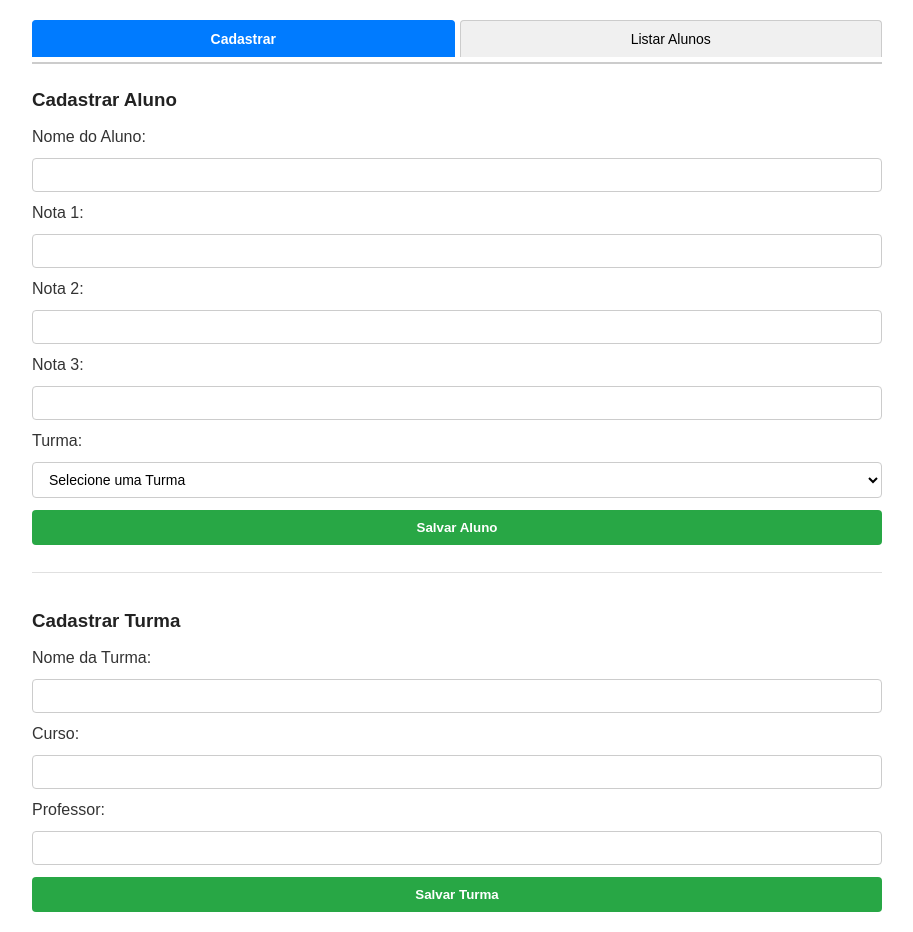
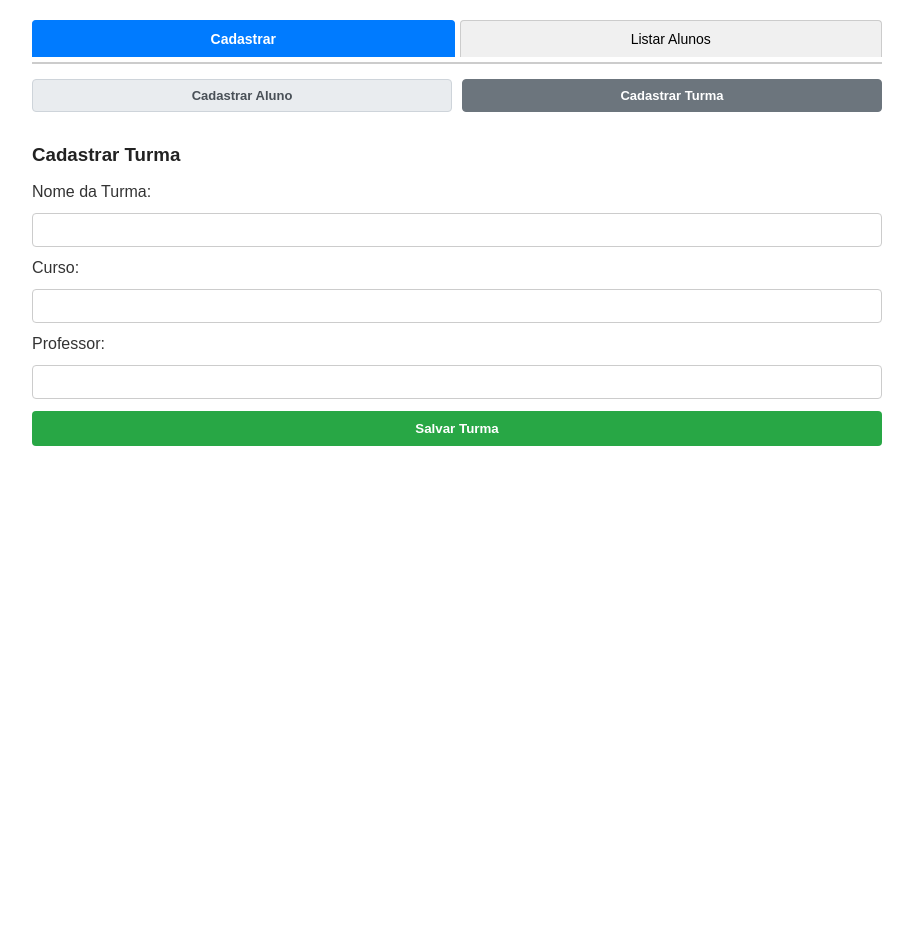
Before and after one commit to AbnerCosta002/POO-project-stackblitz, a website: page index.html in a window 1280 px wide. Both pictures are taken after a click on the button "Salvar Aluno". Shown: the whole page, without its empty margins (183-1096 px from the left). After the commit the page ends 800 px from the top, so only its background shows below. Drawn offline with Linux system fonts and the light colour scheme.

Commit message:
Avaliação 3.0

```diff
--- a/Interface.js
+++ b/Interface.js
@@ -4,24 +4,38 @@ class Interface{
 
     }
     static salvar(listaTurmas) {
+      // 1. Impede o cadastro se não houver nenhuma turma no sistema
+      if (!listaTurmas || listaTurmas.length === 0) {
+        alert('Não é possível cadastrar um aluno sem antes cadastrar pelo menos uma turma!');
+        Interface.alternarSubAba('turma'); // Redireciona automaticamente para o formulário de turma
+        return null;
+      }
+
+      let indexTurma = document.getElementById('Turma').value;
+
+      // 2. Impede o cadastro se nenhuma turma foi selecionada no dropdown
+      if (indexTurma === "") {
+        alert('Por favor, selecione uma turma para vincular o aluno.');
+        return null;
+      }
+
       let nome = document.getElementById('nome').value;
       let n1 = Number(document.getElementById('n1').value);
       let n2 = Number(document.getElementById('n2').value);
       let n3 = Number(document.getElementById('n3').value);
-      let indexTurma = document.getElementById('Turma').value;
 
-      // Obtém o objeto Turma correspondente ao índice selecionado no dropdown
-      let turmaSelecionada = indexTurma !== "" ? listaTurmas[Number(indexTurma)] : null;
+      // Validação dos campos do aluno
+      if (!nome.trim()) {
+        alert('Por favor, informe o nome do aluno.');
+        return null;
+      }
 
-      // Cria o aluno já com a turma vinculada
+  let turmaSelecionada = listaTurmas[Number(indexTurma)];
   let a1 = new Aluno(nome, n1, n2, n3, turmaSelecionada);
   let m = a1.gerarMedia(n1, n2, n3);
   a1.gerarEstado(m);
 
-      // Adiciona o aluno à lista interna da turma, se ela existir
-      if (turmaSelecionada) {
   turmaSelecionada.adicionarAluno(a1);
-      }
 
   alert('Aluno cadastrado com sucesso!');
   return a1;
@@ -109,4 +123,23 @@ class Interface{
       });
     }
 
+    static alternarSubAba(tipo) {
+      const btnAluno = document.getElementById('btn-sub-aluno');
+      const btnTurma = document.getElementById('btn-sub-turma');
+      const subtabAluno = document.getElementById('subtab-aluno');
+      const subtabTurma = document.getElementById('subtab-turma');
+
+      if (tipo === 'aluno') {
+        btnAluno.classList.add('active');
+        btnTurma.classList.remove('active');
+        subtabAluno.classList.add('active');
+        subtabTurma.classList.remove('active');
+      } else {
+        btnTurma.classList.add('active');
+        btnAluno.classList.remove('active');
+        subtabTurma.classList.add('active');
+        subtabAluno.classList.remove('active');
+      }
+    }
+
   }//fim da classe
--- a/index.html
+++ b/index.html
@@ -28,8 +28,19 @@
     <!-- Conteúdo da Aba 1: Cadastrar -->
 <div id="tab-cadastrar" class="tab-content active">
 
+  <!-- Sub-botões de alternância -->
+  <div class="sub-tabs-container">
+    <button id="btn-sub-aluno" class="subtab-button active" onclick="mostrarSubAba('aluno')">
+      Cadastrar Aluno
+    </button>
+    <button id="btn-sub-turma" class="subtab-button" onclick="mostrarSubAba('turma')">
+      Cadastrar Turma
+    </button>
+  </div>
+
+  <!-- Sub-aba: Form Aluno -->
+  <div id="subtab-aluno" class="subtab-content active">
     <h3>Cadastrar Aluno</h3>
-
     Nome do Aluno: <input id="nome" type="text" />
     Nota 1: <input id="n1" type="text" />
     Nota 2: <input id="n2" type="text" />
@@ -39,14 +50,17 @@
       <option value="">Selecione uma Turma</option>
     </select>
     <button onclick="btnSalvar()" class="btn-salvar">Salvar Aluno</button>
+  </div>
 
-      <hr />
-
+  <!-- Sub-aba: Form Turma -->
+  <div id="subtab-turma" class="subtab-content">
     <h3>Cadastrar Turma</h3>
     Nome da Turma: <input id="nomeT" type="text" />
     Curso: <input id="curso" type="text" />
     Professor: <input id="prof" type="text" />
     <button onclick="btnSalvarTurma()" class="btn-salvar">Salvar Turma</button>
+  </div>
+
 </div>
 
     <!-- Conteúdo da Aba 2: Listar -->
--- a/main.js
+++ b/main.js
@@ -33,16 +33,27 @@ function editarAluno(index) {
   }
 
   function btnSalvar() {
+    // Validação prévia de existência de turmas
+    if (listaTurmas.length === 0) {
+      alert('Cadastre pelo menos uma turma antes de cadastrar ou editar alunos!');
+      Interface.alternarSubAba('turma');
+      return;
+    }
+
+    let indexTurma = document.getElementById('Turma').value;
+    if (indexTurma === "") {
+      alert('Por favor, selecione uma turma!');
+      return;
+    }
+
     let nome = document.getElementById('nome').value;
     let n1 = Number(document.getElementById('n1').value);
     let n2 = Number(document.getElementById('n2').value);
     let n3 = Number(document.getElementById('n3').value);
-    let indexTurma = document.getElementById('Turma').value;
-
-    let turmaSelecionada = indexTurma !== "" ? listaTurmas[indexTurma] : null;
+    let turmaSelecionada = listaTurmas[Number(indexTurma)];
 
     if (alunoEditandoIndex !== null) {
-      // Modo Edição: atualiza o aluno existente
+      // Modo Edição
       let aluno = listaAlunos[alunoEditandoIndex];
       aluno.setNome(nome);
       aluno.setNota1(n1);
@@ -50,22 +61,19 @@ function editarAluno(index) {
       aluno.setNota3(n3);
       aluno.setTurma(turmaSelecionada);
 
-      // Recalcula a média e o estado
       let m = aluno.gerarMedia(n1, n2, n3);
       aluno.gerarEstado(m);
 
       alert('Aluno alterado com sucesso!');
-      alunoEditandoIndex = null; // Reseta o estado para modo de novo cadastro
+      alunoEditandoIndex = null;
     } else {
       // Modo Novo Cadastro
       let a = Interface.salvar(listaTurmas);
-      if (a) {
-        listaAlunos.push(a);
-        alert('Aluno cadastrado com sucesso!');
-      }
+      if (!a) return; // Se a validação falhou dentro da Interface, encerra sem limpar o formulário
+      listaAlunos.push(a);
     }
 
-    // Limpa o formulário
+    // Limpa o formulário apenas em caso de sucesso
     document.getElementById('nome').value = '';
     document.getElementById('n1').value = '';
     document.getElementById('n2').value = '';
@@ -85,3 +93,7 @@ function editarAluno(index) {
       document.getElementById('prof').value = '';
     }
   }
+
+  function mostrarSubAba(tipo) {
+    Interface.alternarSubAba(tipo);
+  }
--- a/styles.css
+++ b/styles.css
@@ -167,3 +167,42 @@ hr {
 #alunos td button:hover {
   background-color: #0056b3;
 }
+
+/* Container das sub-abas */
+.sub-tabs-container {
+  display: flex;
+  gap: 10px;
+  margin-bottom: 10px;
+}
+
+/* Botões das sub-abas */
+.subtab-button {
+  flex: 1;
+  padding: 8px 12px;
+  background-color: #e9ecef;
+  color: #495057;
+  border: 1px solid #ced4da;
+  border-radius: 4px;
+  cursor: pointer;
+  font-size: 13px;
+  font-weight: 600;
+  transition: all 0.2s ease;
+}
+
+.subtab-button.active {
+  background-color: #6c757d;
+  color: #ffffff;
+  border-color: #6c757d;
+}
+
+/* Esconde as sub-abas por padrão */
+.subtab-content {
+  display: none;
+  flex-direction: column;
+  gap: 12px;
+}
+
+/* Exibe apenas a sub-aba ativa */
+.subtab-content.active {
+  display: flex;
+}
```
Lines whose indentation alone changed are shown as unchanged.
